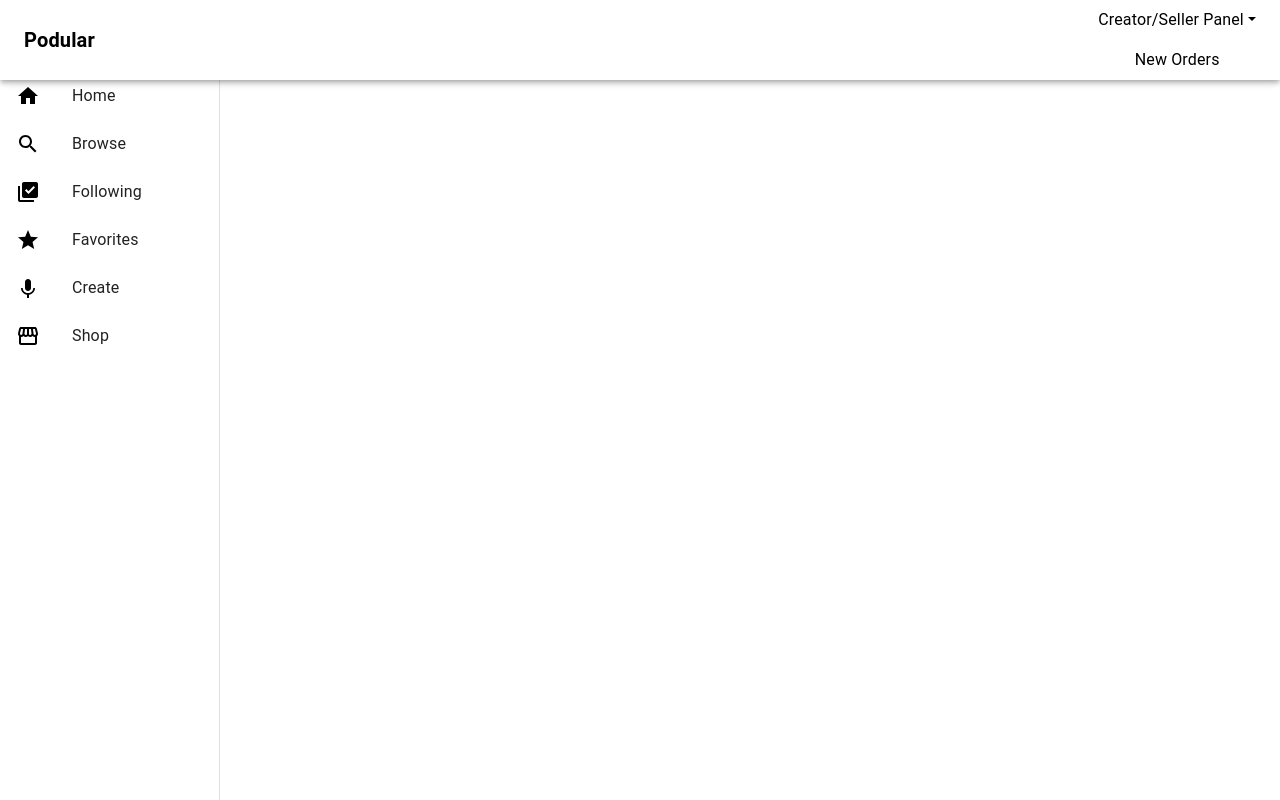
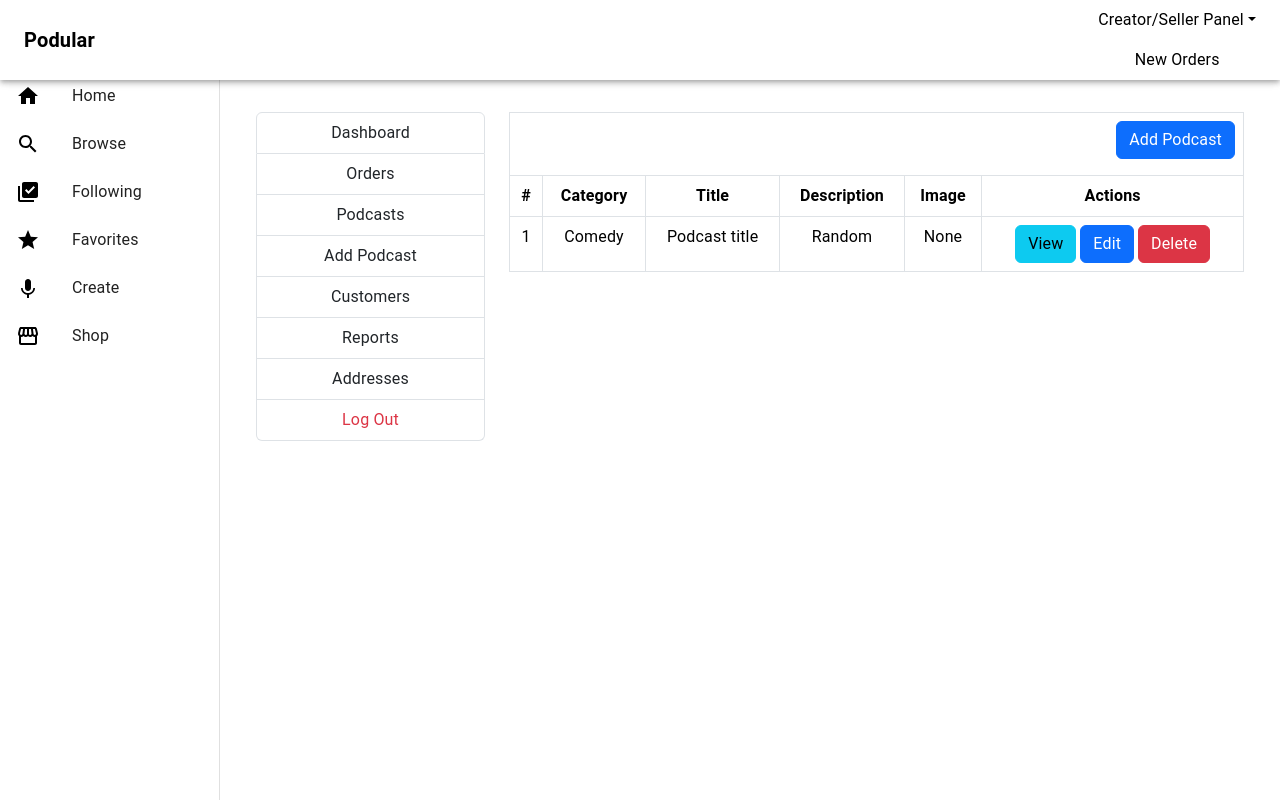
Before and after one commit to rudinacitaku/Podular, a React (Create React App) app in the folder frontend/: page /seller/products in a window 1280 px wide. Built offline with nearby package versions, Linux system fonts and the light colour scheme; the HTML template or start-up script is replaced by a standard one.

Commit message:
FrontEnd; Design for the Add Product and Product Listing in the Seller/Creator Dashboard

```diff
--- a/frontend/src/App.js
+++ b/frontend/src/App.js
@@ -14,6 +14,8 @@ import 'bootstrap/dist/css/bootstrap.css';
 import SellerRegister from './components/Seller/SellerRegister';
 import SellerLogin from './components/Seller/SellerLogin';
 import SellerDashboard from './components/Seller/SellerDashboard';
+import SellerProducts from './components/Seller/SellerProducts';
+import AddProduct from './components/Seller/AddProduct';
 
 function App() {
   const navWidth = 220
@@ -34,6 +36,8 @@ function App() {
             <Route path="/seller/register" element={<SellerRegister/>} />
             <Route path="/seller/login" element={<SellerLogin/>} />
             <Route path="/seller/dashboard" element={<SellerDashboard/>} />
+            <Route path="/seller/products" element={<SellerProducts/>} />
+            <Route path='/seller/add-product' element={<AddProduct/>}/>
           </Routes>
 
         }
--- /dev/null
+++ b/frontend/src/components/Seller/AddProduct.js
@@ -0,0 +1,55 @@
+
+import SellerSidebar from './SellerSidebar';
+
+function AddProduct() {
+  return (
+    <div className='container mt-4'>
+      <div className='row'>
+        <div className='col-md-9 col-12 mx-auto'> {/* Center the content */}
+          <div className='row'>
+            <div className='col-md-9 col-12 mb-2'> {/* Column for the form */}
+              <div className='card'>
+                <h4 className='card-header'>Add Podcast</h4>
+                <div className='card-body'>
+                  <form>
+                    <div className='mb-3'>
+                      <label htmlFor='Category' className='form-label'>Category</label>
+                      <select className='form-control'>
+                        <option>Comedy</option>
+                        <option>History</option>
+                        <option>True Crime</option>
+                        <option>Relationships</option>
+                        <option>Self-care</option>
+                        <option>Educational</option>
+                        <option>News and Politics</option>
+                        <option>Stories</option>
+                      </select>
+                    </div>
+                    <div className='mb-3'>
+                      <label htmlFor='title' className='form-label'>Title</label>
+                      <input type='text' className='form-control' id='title' />
+                    </div>
+                    <div className='mb-3'>
+                      <label htmlFor='description' className='form-label'>Description</label>
+                      <textarea className='form-control' rows='8' id='description' />
+                    </div>
+                    <div className='mb-3'>
+                      <label htmlFor='productImg' className='form-label'>Podcast Image</label>
+                      <input type='file' className='form-control' id='productImg' />
+                    </div>
+                    <button type="submit" className='btn btn-primary'>Submit</button>
+                  </form>
+                </div>
+              </div>
+            </div>
+            <div className='col-md-3 col-12 mb-2'> {/* Column for the sidebar */}
+              <SellerSidebar />
+            </div>
+          </div>
+        </div>
+      </div>
+    </div>
+  );
+}
+
+export default AddProduct;
--- /dev/null
+++ b/frontend/src/components/Seller/SellerProducts.js
@@ -0,0 +1,55 @@
+import React from 'react';
+import SellerSidebar from './SellerSidebar';
+import {Link} from 'react-router-dom';
+
+function SellerProducts(props) {
+    return (
+        <div className='container mt-4'>
+            <div className='row'>
+            <div className='col-md-3 col-12'>
+                    {/* Adjust the width of the column here */}
+                    <SellerSidebar/>
+                </div>
+                <div className='col-md-9 col-12'>
+
+                    <div className='table-responsive'>
+                        <table className='table table-bordered'>
+                        <thead>
+                            <tr>
+                                <td colSpan="6" align='right'>
+                                        <Link to="/seller/add-product"className='btn btn-primary mb-2'> Add Podcast </Link>
+                                        </td>
+                            </tr>
+                        <tr>
+                            <th>#</th>
+                            <th>Category</th>
+                            <th>Title</th>
+                            <th>Description</th>
+                            <th>Image</th>
+                            <th>Actions</th>
+
+                        </tr>
+                        </thead>
+                        <tbody>
+                        <tr>
+                            <td>1</td>
+                            <td>Comedy</td>
+                            <td>Podcast title</td>
+                            <td>Random</td>
+                            <td>None</td>
+                            <td> <a href='#'className='btn btn-info'>View</a>
+                             <a href='#'className='btn btn-primary ms-1'>Edit</a>
+                             <a href='#'className='btn btn-danger ms-1'>Delete</a></td>
+
+
+                        </tr>
+                        </tbody>
+                        </table>
+                </div>
+            </div>
+        </div>
+        </div>
+    );
+}
+
+export default SellerProducts;
--- a/frontend/src/components/Seller/SellerSidebar.js
+++ b/frontend/src/components/Seller/SellerSidebar.js
@@ -4,7 +4,8 @@ function SellerSidebar(){
         <div className="list-group">
             <Link to="/seller/dashboard"className='list-group-item list-group-item-action'> Dashboard</Link>
             <Link to="/seller/orders"className='list-group-item list-group-item-action'> Orders</Link>
-            <Link to="/seller/products"className='list-group-item list-group-item-action'> Products</Link>
+            <Link to="/seller/products"className='list-group-item list-group-item-action'> Podcasts</Link>
+            <Link to="/seller/add-product"className='list-group-item list-group-item-action'> Add Podcast </Link>
             <Link to="/seller/customers"className='list-group-item list-group-item-action'> Customers</Link>
             <Link to="/seller/reports"className='list-group-item list-group-item-action'> Reports</Link>
             <Link to="/seller/addresses"className='list-group-item list-group-item-action'> Addresses</Link>
```
